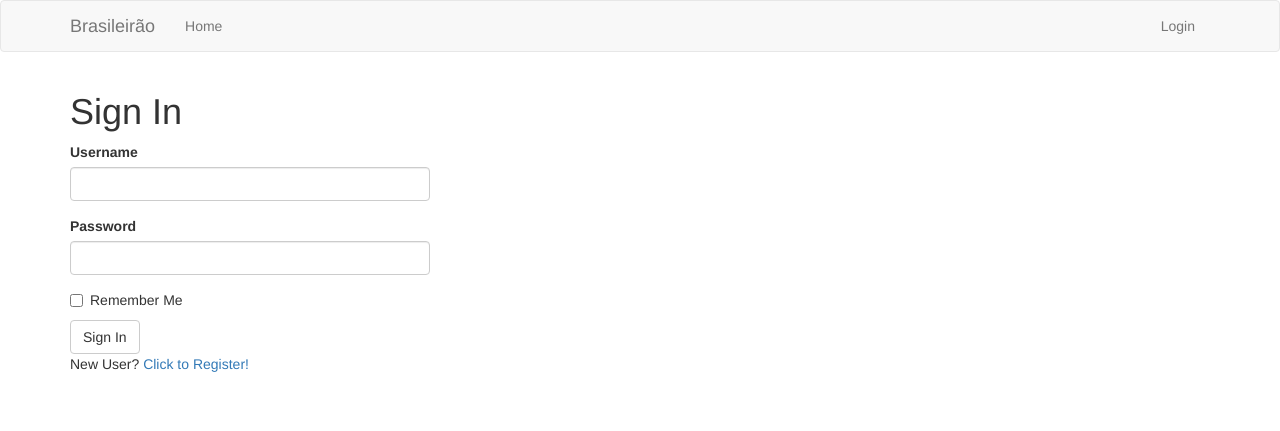
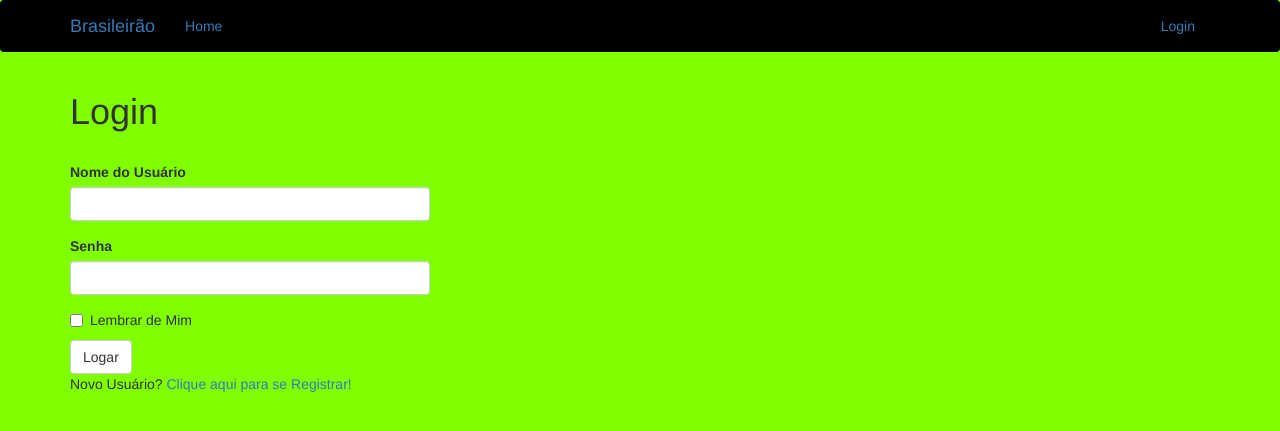
Before and after one commit to Victor-Xokito/ProjetoTecWeb, a Flask app: page /auth/login in a window 1280 px wide. Shown: the top 431 px of the page. Run offline with Flask 2, Linux system fonts and the light colour scheme; some libraries are stand-ins or nearby versions.

Commit message:
Commit de correção de nome

```diff
--- a/auth/forms.py
+++ b/auth/forms.py
@@ -5,26 +5,26 @@ from models import User
 
 
 class LoginForm(FlaskForm):
-    username = StringField('Username', validators=[DataRequired()])
-    password = PasswordField('Password', validators=[DataRequired()])
-    remember_me = BooleanField('Remember Me')
-    submit = SubmitField('Sign In')
+    username = StringField('Nome do Usuário', validators=[DataRequired()])
+    password = PasswordField('Senha', validators=[DataRequired()])
+    remember_me = BooleanField('Lembrar de Mim')
+    submit = SubmitField('Logar')
 
 
 class RegistrationForm(FlaskForm):
-    username = StringField('Username', validators=[DataRequired()])
+    username = StringField('Nome do Usuário', validators=[DataRequired()])
     email = StringField('Email', validators=[DataRequired(), Email()])
-    password = PasswordField('Password', validators=[DataRequired()])
+    password = PasswordField('Senha', validators=[DataRequired()])
     password2 = PasswordField(
-        'Repeat Password', validators=[DataRequired(), EqualTo('password')])
-    submit = SubmitField('Register')
+        'Digite a Senha novamente', validators=[DataRequired(), EqualTo('password')])
+    submit = SubmitField('Registrar')
 
     def validate_username(self, username):
         user = User.query.filter_by(username=username.data).first()
         if user is not None:
-            raise ValidationError('Please use a different username.')
+            raise ValidationError('Por favor, utilize um nome de usuário diferente.')
 
     def validate_email(self, email):
         user = User.query.filter_by(email=email.data).first()
         if user is not None:
-            raise ValidationError('Please use a different email address.')
+            raise ValidationError('Por favor, utilize um endereço de email diferente.')
--- a/auth/routes.py
+++ b/auth/routes.py
@@ -15,14 +15,14 @@ def login():
     if form.validate_on_submit():
         user = User.query.filter_by(username=form.username.data).first()
         if user is None or not user.check_password(form.password.data):
-            flash('Invalid username or password')
+            flash('Usuário ou Senha inválido')
             return redirect(url_for('auth.login'))
         login_user(user, remember=form.remember_me.data)
         next_page = request.args.get('next')
         if not next_page or url_parse(next_page).netloc != '':
             next_page = url_for('main.index')
         return redirect(next_page)
-    return render_template('login.html', title='Sign In', form=form)
+    return render_template('login.html', title='Logar', form=form)
 
 
 @bp.route('/logout')
@@ -41,6 +41,6 @@ def register():
         user.set_password(form.password.data)
         db.session.add(user)
         db.session.commit()
-        flash('Congratulations, you are now a registered user!')
+        flash('Parabéns, você agora está registrado!')
         return redirect(url_for('auth.login'))
-    return render_template('register.html', title='Register', form=form)
+    return render_template('register.html', title='Registrar', form=form)
--- a/auth/templates/login.html
+++ b/auth/templates/login.html
@@ -2,12 +2,13 @@
 {% import 'bootstrap/wtf.html' as wtf %}
 
 {% block app_content %}
-    <h1>Sign In</h1>
+    <h1>Login</h1>
+    <br>
     <div class="row">
         <div class="col-md-4">
             {{ wtf.quick_form(form) }}
         </div>
     </div>
- <p>New User? <a href="{{ url_for('auth.register') }}">Click to Register!</a></p>
+ <p>Novo Usuário? <a href="{{ url_for('auth.register') }}">Clique aqui para se Registrar!</a></p>
  <p>
 {% endblock %}
--- a/auth/templates/register.html
+++ b/auth/templates/register.html
@@ -2,7 +2,8 @@
 {% import 'bootstrap/wtf.html' as wtf %}
 
 {% block app_content %}
-    <h1>Register</h1>
+	<h1>Registrar</h1>
+	<br>
 		<div class="row">
 			<div class="col-md-4">
 				{{ wtf.quick_form(form) }}
--- a/jogos/templates/listarjogos.html
+++ b/jogos/templates/listarjogos.html
@@ -1,7 +1,7 @@
 {% extends "base.html"%}
 
 {% block app_content %}
-<a href="{{ url_for('jogos.create') }}"> Adicionar Novo Jogo </a>
+<a href="{{ url_for('jogos.create') }}" class="btn btn-primary"> Adicionar Novo Jogo </a>
 <br>
 <br>
 
@@ -11,7 +11,7 @@
     <ul class="list-unstyled row">
         {% for jogo in jogos[rodada] %}
         <a href="{{ url_for('jogos.update', id=jogo.id) }}">
-            <li class="list-group-item col-md-4 texte-center">
+            <li class="list-group-item col-md-4 texte-center" style="background-color:  #ff00bf;">
 
                 <img class="escudo-mini" src="{{(jogo.mandante.escudo)}}">
                 {{ jogo.mandante.nome }}
--- a/jogos/templates/novojogo.html
+++ b/jogos/templates/novojogo.html
@@ -60,9 +60,9 @@
 					{{ form.data.label }}: {{ form.data() }}
 				</div>
 				<div class="col-md-4 text-left">
-					{{ form.enviar }}
+					{{ form.enviar(class="btn btn-primary") }}
 					{% if jogo %}
-					<a href="{{ url_for('jogos.delete', id=jogo.id) }}">Deletar</a>
+					<a href="{{ url_for('jogos.delete', id=jogo.id) }}"class="btn btn-danger">Deletar</a>
 					{% endif %}
 				</div>
 			</div>
--- a/static/css/estilo.css
+++ b/static/css/estilo.css
@@ -1,8 +1,15 @@
 .escudo-mini{
     height: 2em;
 }
-/*
-CSS usados por mim mas que vocês não precisam utilizar
+
+.navbar navbar-dark{
+    color: black;
+}
+
+body{
+    background-color: chartreuse;
+}
+
 tr td:first-child{
     width: 1%;
 }
@@ -25,4 +32,4 @@ a > li{
 .center{
     display: table;
     margin: 1em auto;
-}*/
+}
--- a/templates/base.html
+++ b/templates/base.html
@@ -14,7 +14,7 @@
 {% endblock %}
 
 {% block navbar %}
-    <nav class="navbar navbar-default">
+    <nav class="navbar navbar-light" style="background-color:  #000000;">
         <div class="container">
             <div class="navbar-header">
                 <button type="button" class="navbar-toggle collapsed" data-toggle="collapse" data-target="#bs-example-navbar-collapse-1" aria-expanded="false">
@@ -43,13 +43,16 @@
     </nav>
 {% endblock %}
 
+
 {% block content %}
+
 	<div class="container">
 	  {% with messages = get_flashed_messages() %}
 			{% for message in messages %}
             <div class="alert alert-info" role="alert">{{ message }}</div>
 			{% endfor %}
-		{% endwith %}
-		{% block app_content %}{% endblock %}
+        {% endwith %}
+
+		{% block app_content %} {% endblock %}
 	</div>
 {% endblock %}
--- a/times/forms.py
+++ b/times/forms.py
@@ -8,7 +8,7 @@ class NovoTimeForm(FlaskForm):
 
     nome_time = StringField('Nome do Time', validators=[DataRequired(), Length(min=3, max=50)])
     escudo = StringField('Link Escudo')
-    enviar = SubmitField('enviar')
+    enviar = SubmitField('Enviar')
 
     def __init__(self, nome_original=None, *args, **kwargs):
         super(NovoTimeForm, self).__init__(*args, **kwargs)
--- a/times/templates/novotime.html
+++ b/times/templates/novotime.html
@@ -7,11 +7,11 @@
 	{{ form.hidden_tag() }}
 	<div class="container">
 	<div class="row">
-		<div class="col-md-4">
+		<div class="col-md-3">
 			{{ form.hidden_tag() }}
 			{{ form.nome_time.label }} {{ form.nome_time(size=32) }}
 			{{ form.escudo.label }} {{ form.escudo(size=32) }}
-			{{ form.enviar() }}
+			{{ form.enviar(class="btn btn-primary")}}
 		</div>
 	</div>
 </div>
```
Also changed, not shown: brasileirao.py (+5 -5 lines), main/templates/index.html (+24 -19 lines), times/templates/listar.html (+9 -5 lines).
